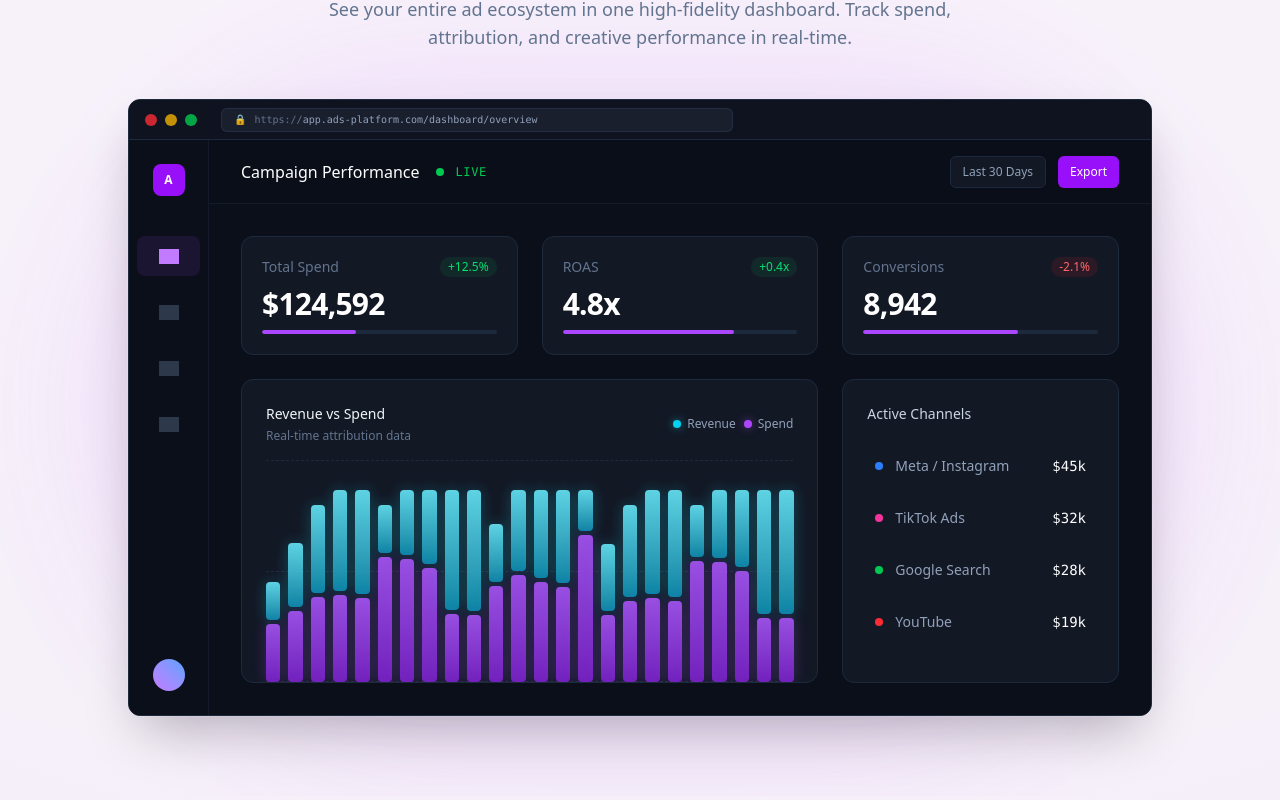
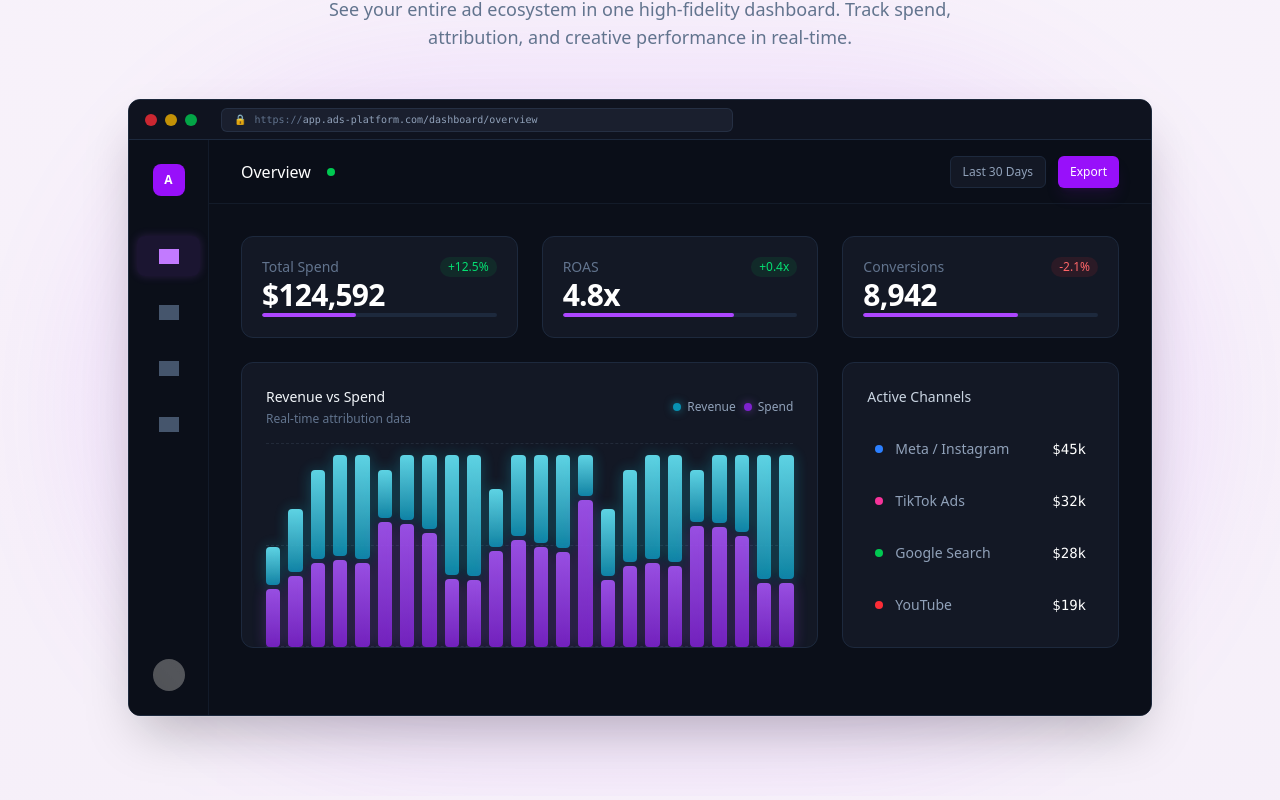
Before and after one commit to SathwikCreates/ads, a Next.js app: page / in a window 1280 px wide. Shown: the part 1173-1973 px from the top of the page. Built offline with nearby package versions, Linux system fonts and the light colour scheme; grey boxes are pictures that could not be loaded; a web font is replaced by a local one.

Commit message:
feat: Interactive Dashboard with Analytics, Team, and Settings views

```diff
--- a/src/components/product-demo.tsx
+++ b/src/components/product-demo.tsx
@@ -1,8 +1,19 @@
 "use client";
+
+import React from "react";
 
 import { motion } from "framer-motion";
 
 export function ProductDemo() {
+    const [activeTab, setActiveTab] = React.useState(0);
+
+    const tabs = [
+        { icon: "layout-dashboard", label: "Overview" },
+        { icon: "bar-chart-2", label: "Analytics" },
+        { icon: "users", label: "Team" },
+        { icon: "settings", label: "Settings" }
+    ];
+
     return (
         <section className="py-20 flex justify-center overflow-hidden">
             <div className="container mx-auto px-6">
@@ -36,32 +47,36 @@ export function ProductDemo() {
                                 <div className="w-3 h-3 rounded-full bg-yellow-500/80" />
                                 <div className="w-3 h-3 rounded-full bg-green-500/80" />
                             </div>
-                            <a href="/platform" className="ml-4 flex-1 max-w-lg h-6 bg-[#1A1F2E] rounded-md text-[10px] text-slate-400 flex items-center px-3 font-mono hover:text-purple-400 hover:bg-[#23293B] transition-colors cursor-pointer group/bar border border-slate-700/50">
-                                <span className="text-slate-600 group-hover/bar:text-purple-500 mr-2">🔒</span>
-                                <span className="text-slate-500 group-hover/bar:text-purple-400">https://</span>app.ads-platform.com/dashboard/overview
-                            </a>
+                            <div className="ml-4 flex-1 max-w-lg h-6 bg-[#1A1F2E] rounded-md text-[10px] text-slate-400 flex items-center px-3 font-mono border border-slate-700/50">
+                                <span className="text-slate-600 mr-2">🔒</span>
+                                <span className="text-slate-500">https://</span>app.ads-platform.com/dashboard/{tabs[activeTab].label.toLowerCase()}
+                            </div>
                         </div>
 
                         {/* Dashboard Mock Content */}
                         <div className="bg-[#0B0F19] p-0 min-h-[500px] md:min-h-0 md:aspect-[16/9] relative flex flex-col md:flex-row">
 
-                            {/* Sidebar - Horizontal on mobile? No, let's hide on mobile or keep narrow */}
+                            {/* Sidebar */}
                             <div className="w-16 md:w-20 border-r border-slate-800/50 flex flex-col items-center py-6 gap-6 z-10 bg-[#0B0F19] hidden md:flex">
                                 <div className="w-8 h-8 rounded-lg bg-purple-600 flex items-center justify-center text-white font-bold text-xs">A</div>
                                 <div className="flex flex-col gap-4 mt-4 w-full px-2">
-                                    {[1, 2, 3, 4].map((i) => (
-                                        <div key={i} className={`h-10 w-full rounded-lg flex items-center justify-center transition-colors ${i === 1 ? 'bg-purple-500/10 text-purple-400' : 'text-slate-600 hover:bg-slate-800/50'}`}>
-                                            <div className={`w-5 h-5 ${i === 1 ? '' : 'opacity-60'}`} style={{
-                                                maskImage: `url('https://api.iconify.design/lucide/${["layout-dashboard", "bar-chart-2", "users", "settings"][i - 1]}.svg')`,
+                                    {tabs.map((tab, i) => (
+                                        <button
+                                            key={i}
+                                            onClick={() => setActiveTab(i)}
+                                            className={`h-10 w-full rounded-lg flex items-center justify-center transition-all duration-200 ${activeTab === i ? 'bg-purple-500/10 text-purple-400 shadow-[0_0_10px_rgba(168,85,247,0.2)]' : 'text-slate-600 hover:bg-slate-800/50 hover:text-slate-400'}`}
+                                        >
+                                            <div className="w-5 h-5" style={{
+                                                maskImage: `url('https://api.iconify.design/lucide/${tab.icon}.svg')`,
                                                 maskSize: 'contain',
                                                 maskRepeat: 'no-repeat',
                                                 maskPosition: 'center',
                                                 backgroundColor: 'currentColor'
                                             }} />
-                                        </div>
+                                        </button>
                                     ))}
                                 </div>
-                                <div className="mt-auto w-8 h-8 rounded-full bg-gradient-to-tr from-purple-400 to-blue-400" />
+                                <div className="mt-auto w-8 h-8 rounded-full bg-gradient-to-tr from-purple-400 to-blue-400 opacity-50 grayscale hover:grayscale-0 transition-all duration-500" />
                             </div>
 
                             {/* Main Content Area */}
@@ -70,22 +85,22 @@ export function ProductDemo() {
                                 {/* Top Bar */}
                                 <div className="h-16 border-b border-slate-800/50 flex items-center justify-between px-4 md:px-8 bg-[#0B0F19]/95 backdrop-blur z-10 sticky top-0">
                                     <div className="flex items-center gap-2">
-                                        <h3 className="text-white font-medium text-sm md:text-base">Campaign Performance</h3>
+                                        <h3 className="text-white font-medium text-sm md:text-base">{tabs[activeTab].label}</h3>
                                         <span className="flex h-2 w-2 relative ml-2">
                                             <span className="animate-ping absolute inline-flex h-full w-full rounded-full bg-green-400 opacity-75"></span>
                                             <span className="relative inline-flex rounded-full h-2 w-2 bg-green-500"></span>
                                         </span>
-                                        <span className="text-xs text-green-500 font-mono uppercase tracking-wider ml-1 hidden sm:block">Live</span>
                                     </div>
                                     <div className="flex gap-2 md:gap-3">
                                         <div className="h-8 px-3 rounded-md bg-[#131825] border border-slate-800 text-xs text-slate-400 flex items-center whitespace-nowrap">Last 30 Days</div>
-                                        <div className="h-8 px-3 rounded-md bg-purple-600 text-white text-xs font-medium flex items-center whitespace-nowrap">Export</div>
+                                        <div className="h-8 px-3 rounded-md bg-purple-600 text-white text-xs font-medium flex items-center whitespace-nowrap shadow-lg shadow-purple-900/20">Export</div>
                                     </div>
                                 </div>
 
-                                {/* Dashboard Grid */}
-                                <div className="p-4 md:p-8 grid grid-cols-12 gap-4 md:gap-6 flex-1 overflow-y-auto">
-
+                                {/* Content Grid */}
+                                <div className="p-4 md:p-8 flex-1 overflow-y-auto">
+                                    {activeTab === 0 && (
+                                        <div className="grid grid-cols-12 gap-4 md:gap-6">
                                             {/* Stats Cards */}
                                             <div className="col-span-12 grid grid-cols-1 sm:grid-cols-3 gap-4 md:gap-6 h-auto">
                                                 {[
@@ -117,15 +132,14 @@ export function ProductDemo() {
                                                     </div>
                                                     <div className="flex gap-2">
                                                         <div className="flex items-center gap-1.5 text-xs text-slate-400">
-                                                    <div className="w-2 h-2 rounded-full bg-cyan-400 shadow-[0_0_8px_rgba(34,211,238,0.5)]" /> Revenue
+                                                            <div className="w-2 h-2 rounded-full bg-[#0891b2] shadow-[0_0_8px_rgba(34,211,238,0.5)]" /> Revenue
                                                         </div>
                                                         <div className="flex items-center gap-1.5 text-xs text-slate-400">
-                                                    <div className="w-2 h-2 rounded-full bg-purple-500 shadow-[0_0_8px_rgba(168,85,247,0.5)]" /> Spend
+                                                            <div className="w-2 h-2 rounded-full bg-[#7e22ce] shadow-[0_0_8px_rgba(168,85,247,0.5)]" /> Spend
                                                         </div>
                                                     </div>
                                                 </div>
 
-                                        {/* Grid Lines */}
                                                 <div className="absolute inset-x-6 top-20 bottom-0 flex flex-col justify-between pointer-events-none opacity-20">
                                                     <div className="w-full h-px border-t border-dashed border-slate-500" />
                                                     <div className="w-full h-px border-t border-dashed border-slate-500" />
@@ -134,21 +148,12 @@ export function ProductDemo() {
 
                                                 <div className="absolute inset-x-0 bottom-0 h-32 md:h-48 flex items-end px-4 md:px-6 gap-1.5 md:gap-2 z-20">
                                                     {[...Array(24)].map((_, i) => {
-                                                const height1 = 20 + ((i * 13) % 60); // Deterministic
-                                                const height2 = 30 + ((i * 7) % 50);  // Deterministic
-
+                                                        const height1 = 20 + ((i * 13) % 60);
+                                                        const height2 = 30 + ((i * 7) % 50);
                                                         return (
                                                             <div key={i} className="flex-1 flex flex-col justify-end gap-1 group/bar relative h-full">
-                                                        {/* Bar 1: Cyan/Revenue */}
-                                                        <div
-                                                            className="w-full bg-gradient-to-t from-[#0891b2] to-[#67e8f9] rounded-sm opacity-90 group-hover/bar:opacity-100 transition-all duration-300 shadow-[0_0_15px_rgba(34,211,238,0.3)] group-hover/bar:shadow-[0_0_20px_rgba(34,211,238,0.6)]"
-                                                            style={{ height: `${height1}%` }}
-                                                        />
-                                                        {/* Bar 2: Purple/Spend */}
-                                                        <div
-                                                            className="w-full bg-gradient-to-t from-[#7e22ce] to-[#a855f7] rounded-sm opacity-90 group-hover/bar:opacity-100 transition-all duration-300 shadow-[0_0_15px_rgba(168,85,247,0.3)] group-hover/bar:shadow-[0_0_20px_rgba(168,85,247,0.6)]"
-                                                            style={{ height: `${height2}%` }}
-                                                        />
+                                                                <div className="w-full bg-gradient-to-t from-[#0891b2] to-[#67e8f9] rounded-sm opacity-90 group-hover/bar:opacity-100 transition-all duration-300 shadow-[0_0_15px_rgba(34,211,238,0.3)] group-hover/bar:shadow-[0_0_20px_rgba(34,211,238,0.6)]" style={{ height: `${height1}%` }} />
+                                                                <div className="w-full bg-gradient-to-t from-[#7e22ce] to-[#a855f7] rounded-sm opacity-90 group-hover/bar:opacity-100 transition-all duration-300 shadow-[0_0_15px_rgba(168,85,247,0.3)] group-hover/bar:shadow-[0_0_20px_rgba(168,85,247,0.6)]" style={{ height: `${height2}%` }} />
                                                             </div>
                                                         )
                                                     })}
@@ -173,11 +178,105 @@ export function ProductDemo() {
                                                     </div>
                                                 ))}
                                             </div>
+                                        </div>
+                                    )}
 
+                                    {activeTab === 1 && (
+                                        <div className="grid grid-cols-1 gap-6">
+                                            {/* Analytics View */}
+                                            <div className="bg-[#131825] rounded-xl border border-slate-800 p-6">
+                                                <div className="flex items-center justify-between mb-6">
+                                                    <h4 className="text-slate-100 font-medium">Audience Growth</h4>
+                                                    <div className="flex gap-2">
+                                                        <span className="text-xs text-green-400 bg-green-500/10 px-2 py-1 rounded-full">+24% vs last week</span>
+                                                    </div>
+                                                </div>
+                                                <div className="h-64 flex items-end gap-1">
+                                                    {[...Array(30)].map((_, i) => (
+                                                        <div key={i} className="flex-1 bg-slate-800 hover:bg-purple-600 transition-colors rounded-t-sm relative group" style={{ height: `${30 + Math.random() * 60}%` }}>
+                                                            <div className="absolute bottom-full left-1/2 -translate-x-1/2 mb-2 bg-slate-900 text-white text-[10px] px-2 py-1 rounded opacity-0 group-hover:opacity-100 whitespace-nowrap z-20 pointer-events-none">
+                                                                {Math.floor(Math.random() * 1000)} users
+                                                            </div>
+                                                        </div>
+                                                    ))}
+                                                </div>
+                                            </div>
+                                            <div className="grid grid-cols-3 gap-6">
+                                                {['Impressions', 'Clicks', 'CTR'].map((metric, i) => (
+                                                    <div key={i} className="bg-[#131825] p-6 rounded-xl border border-slate-800">
+                                                        <div className="text-slate-500 text-sm mb-2">{metric}</div>
+                                                        <div className="text-2xl text-white font-bold">{['2.4M', '84.2K', '3.8%'][i]}</div>
+                                                    </div>
+                                                ))}
+                                            </div>
+                                        </div>
+                                    )}
+
+                                    {activeTab === 2 && (
+                                        <div className="space-y-4">
+                                            {/* Team View */}
+                                            <div className="bg-[#131825] rounded-xl border border-slate-800 overflow-hidden">
+                                                <div className="p-4 border-b border-slate-800 flex justify-between items-center">
+                                                    <h4 className="text-slate-100 font-medium">Team Members</h4>
+                                                    <button className="text-xs bg-purple-600 text-white px-3 py-1.5 rounded hover:bg-purple-500">Invite Member</button>
+                                                </div>
+                                                <div className="divide-y divide-slate-800">
+                                                    {[
+                                                        { name: "Alex Chen", role: "Admin", status: "Online" },
+                                                        { name: "Sarah Jones", role: "Editor", status: "Offline" },
+                                                        { name: "Mike Ross", role: "Viewer", status: "Online" },
+                                                    ].map((user, i) => (
+                                                        <div key={i} className="p-4 flex items-center justify-between hover:bg-slate-800/20">
+                                                            <div className="flex items-center gap-3">
+                                                                <div className="w-8 h-8 rounded-full bg-slate-700 flex items-center justify-center text-xs font-bold text-white">
+                                                                    {user.name.split(' ').map(n => n[0]).join('')}
+                                                                </div>
+                                                                <div>
+                                                                    <div className="text-sm text-white font-medium">{user.name}</div>
+                                                                    <div className="text-xs text-slate-500">{user.role}</div>
+                                                                </div>
+                                                            </div>
+                                                            <div className="flex items-center gap-2">
+                                                                <div className={`w-2 h-2 rounded-full ${user.status === 'Online' ? 'bg-green-500' : 'bg-slate-600'}`} />
+                                                                <span className="text-xs text-slate-400">{user.status}</span>
+                                                            </div>
+                                                        </div>
+                                                    ))}
+                                                </div>
+                                            </div>
+                                        </div>
+                                    )}
+
+                                    {activeTab === 3 && (
+                                        <div className="space-y-6">
+                                            {/* Settings View */}
+                                            <div className="bg-[#131825] rounded-xl border border-slate-800 p-6">
+                                                <h4 className="text-slate-100 font-medium mb-6">General Settings</h4>
+                                                <div className="space-y-6">
+                                                    {[
+                                                        { label: "Email Notifications", desc: "Receive daily performance summaries" },
+                                                        { label: "Two-Factor Auth", desc: "Add an extra layer of security" },
+                                                        { label: "Public Profile", desc: "Allow others to see your workspace" },
+                                                    ].map((setting, i) => (
+                                                        <div key={i} className="flex items-center justify-between">
+                                                            <div>
+                                                                <div className="text-sm text-white font-medium">{setting.label}</div>
+                                                                <div className="text-xs text-slate-500">{setting.desc}</div>
+                                                            </div>
+                                                            <div className={`w-10 h-6 rounded-full relative cursor-pointer transition-colors ${i === 0 ? 'bg-purple-600' : 'bg-slate-700'}`}>
+                                                                <div className={`w-4 h-4 rounded-full bg-white absolute top-1 transition-all ${i === 0 ? 'left-5' : 'left-1'}`} />
+                                                            </div>
+                                                        </div>
+                                                    ))}
+                                                </div>
+                                            </div>
+                                        </div>
+                                    )}
                                 </div>
                             </div>
                         </div>
                     </div>
+
 
                     {/* Shadow / Glow */}
                     <div className="absolute -inset-10 bg-purple-500/20 blur-3xl -z-10 rounded-full opacity-50" />
```
Lines whose indentation alone changed are shown as unchanged.
